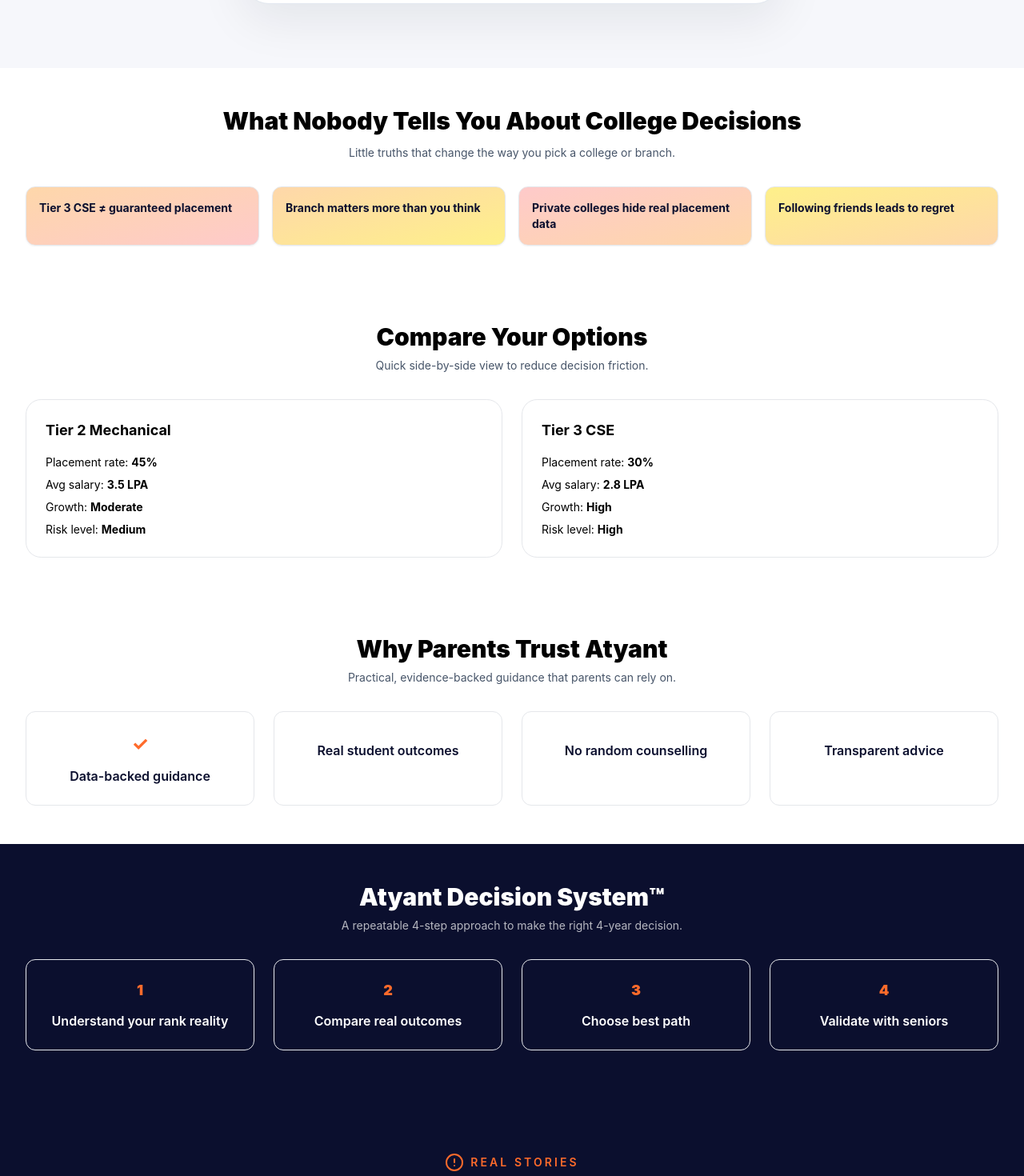
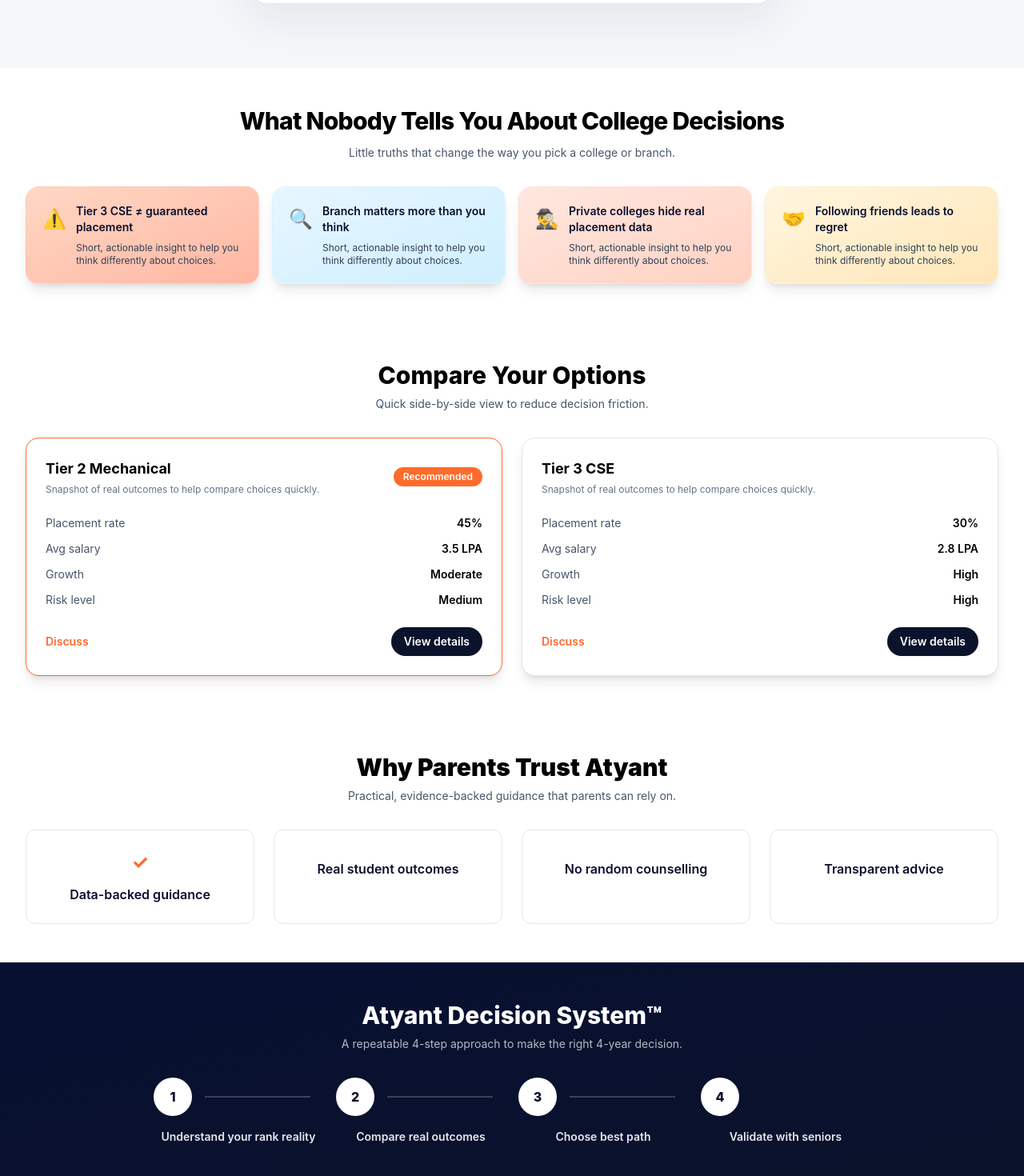
Before and after one commit to Vaish123-M/atyant-assignment, a React (Vite) app: page / in a window 1280 px wide. Shown: the part 2100-3570 px from the top of the page at 80% size. Built offline with nearby package versions, Linux system fonts and the light colour scheme; no server answers.

Commit message:
style: polish WhatNobody, ComparisonSection, AtyantFramework UI (gradients, motion, cards)

```diff
--- a/src/components/AtyantFramework.jsx
+++ b/src/components/AtyantFramework.jsx
@@ -1,4 +1,5 @@
 import React from 'react';
+import { motion } from 'framer-motion';
 
 const steps = [
   'Understand your rank reality',
@@ -9,21 +10,28 @@
 
 export default function AtyantFramework() {
   return (
-    <section className="px-4 py-12 sm:px-6 lg:px-8 bg-[#0B0F2E] text-white">
+    <section className="px-4 py-12 sm:px-6 lg:px-8 bg-gradient-to-br from-[#071032] to-[#0B122B] text-white">
       <div className="mx-auto max-w-7xl">
         <div className="mx-auto max-w-3xl text-center">
-          <h2 className="text-3xl font-black">Atyant Decision System™</h2>
+          <h2 className="text-3xl font-extrabold">Atyant Decision System™</h2>
           <p className="mt-2 text-sm text-white/70">A repeatable 4-step approach to make the right 4-year decision.</p>
         </div>
 
-        <div className="mt-8 grid gap-6 md:grid-cols-4">
-          {steps.map((s, i) => (
-            <div key={s} className="rounded-xl border p-6 text-center bg-white/6">
-              <div className="text-lg font-black text-[#FF6B2B]">{i + 1}</div>
-              <div className="mt-3 font-semibold">{s}</div>
-            </div>
-          ))}
-        </div>
+        <motion.div initial={{ opacity: 0, y: 8 }} whileInView={{ opacity: 1, y: 0 }} viewport={{ once: true, amount: 0.2 }} className="mt-8 flex items-center justify-center">
+          <div className="flex w-full max-w-4xl items-center gap-4">
+            {steps.map((s, i) => (
+              <div key={s} className="flex-1">
+                <div className="flex items-center">
+                  <div className="flex h-12 w-12 items-center justify-center rounded-full bg-white text-[#0B122B] font-extrabold">{i + 1}</div>
+                  {i < steps.length - 1 && (
+                    <div className="flex-1 h-[2px] bg-white/20 mx-4" />
+                  )}
+                </div>
+                <div className="mt-4 text-sm font-semibold text-center text-white/90">{s}</div>
+              </div>
+            ))}
+          </div>
+        </motion.div>
       </div>
     </section>
   );
--- a/src/components/ComparisonSection.jsx
+++ b/src/components/ComparisonSection.jsx
@@ -2,7 +2,7 @@
 import { motion } from 'framer-motion';
 
 const sample = {
-  a: { title: 'Tier 2 Mechanical', placement: '45%', salary: '3.5 LPA', growth: 'Moderate', risk: 'Medium' },
+  a: { title: 'Tier 2 Mechanical', placement: '45%', salary: '3.5 LPA', growth: 'Moderate', risk: 'Medium', highlight: true },
   b: { title: 'Tier 3 CSE', placement: '30%', salary: '2.8 LPA', growth: 'High', risk: 'High' },
 };
 
@@ -11,19 +11,43 @@
     <section className="px-4 py-12 sm:px-6 lg:px-8 bg-white">
       <div className="mx-auto max-w-7xl">
         <div className="mx-auto max-w-3xl text-center">
-          <h2 className="text-3xl font-black">Compare Your Options</h2>
+          <h2 className="text-3xl font-extrabold">Compare Your Options</h2>
           <p className="mt-2 text-sm text-slate-600">Quick side-by-side view to reduce decision friction.</p>
         </div>
 
         <div className="mt-8 grid gap-6 md:grid-cols-2">
           {[sample.a, sample.b].map((opt) => (
-            <motion.div key={opt.title} whileHover={{ y: -6 }} className="rounded-[1.2rem] border p-6">
-              <div className="text-lg font-bold">{opt.title}</div>
-              <div className="mt-4 grid gap-2 text-sm">
-                <div>Placement rate: <strong>{opt.placement}</strong></div>
-                <div>Avg salary: <strong>{opt.salary}</strong></div>
-                <div>Growth: <strong>{opt.growth}</strong></div>
-                <div>Risk level: <strong>{opt.risk}</strong></div>
+            <motion.div key={opt.title} whileHover={{ y: -8 }} className={`rounded-2xl p-6 shadow-lg border ${opt.highlight ? 'border-[#FF6B2B] bg-white' : 'bg-white'}`}>
+              <div className="flex items-center justify-between">
+                <div>
+                  <div className="text-lg font-bold">{opt.title}</div>
+                  <div className="mt-1 text-xs text-slate-500">Snapshot of real outcomes to help compare choices quickly.</div>
+                </div>
+                {opt.highlight && <div className="rounded-full bg-[#FF6B2B] px-3 py-1 text-xs font-semibold text-white">Recommended</div>}
+              </div>
+
+              <div className="mt-6 grid gap-3">
+                <div className="flex items-center justify-between">
+                  <div className="text-sm text-slate-600">Placement rate</div>
+                  <div className="text-sm font-semibold">{opt.placement}</div>
+                </div>
+                <div className="flex items-center justify-between">
+                  <div className="text-sm text-slate-600">Avg salary</div>
+                  <div className="text-sm font-semibold">{opt.salary}</div>
+                </div>
+                <div className="flex items-center justify-between">
+                  <div className="text-sm text-slate-600">Growth</div>
+                  <div className="text-sm font-semibold">{opt.growth}</div>
+                </div>
+                <div className="flex items-center justify-between">
+                  <div className="text-sm text-slate-600">Risk level</div>
+                  <div className="text-sm font-semibold">{opt.risk}</div>
+                </div>
+              </div>
+
+              <div className="mt-6 flex items-center justify-between">
+                <a className="text-sm font-semibold text-[#FF6B2B] hover:underline" href="#">Discuss</a>
+                <button className="rounded-full bg-[#0B122B] px-4 py-2 text-sm font-semibold text-white">View details</button>
               </div>
             </motion.div>
           ))}
--- a/src/components/WhatNobody.jsx
+++ b/src/components/WhatNobody.jsx
@@ -2,28 +2,48 @@
 import { motion } from 'framer-motion';
 
 const items = [
-  { title: 'Tier 3 CSE ≠ guaranteed placement', color: 'from-orange-200 to-red-200' },
-  { title: 'Branch matters more than you think', color: 'from-orange-200 to-yellow-200' },
-  { title: 'Private colleges hide real placement data', color: 'from-red-200 to-orange-200' },
-  { title: 'Following friends leads to regret', color: 'from-yellow-200 to-orange-200' },
+  { title: 'Tier 3 CSE ≠ guaranteed placement', color: 'from-[#FFD8C4] to-[#FFB6A2]', icon: '⚠️' },
+  { title: 'Branch matters more than you think', color: 'from-[#E7F6FF] to-[#CFEFFF]', icon: '🔍' },
+  { title: 'Private colleges hide real placement data', color: 'from-[#FFE7E0] to-[#FFD1C1]', icon: '🕵️‍♂️' },
+  { title: 'Following friends leads to regret', color: 'from-[#FFF6DF] to-[#FFE6B8]', icon: '🤝' },
 ];
+
+const container = {
+  hidden: {},
+  show: {
+    transition: {
+      staggerChildren: 0.08,
+    },
+  },
+};
+
+const card = {
+  hidden: { opacity: 0, y: 8 },
+  show: { opacity: 1, y: 0, transition: { duration: 0.45 } },
+};
 
 export default function WhatNobody() {
   return (
     <section className="px-4 py-12 sm:px-6 lg:px-8">
       <div className="mx-auto max-w-7xl">
         <div className="mx-auto max-w-3xl text-center">
-          <h2 className="text-3xl font-black">What Nobody Tells You About College Decisions</h2>
+          <h2 className="text-3xl font-extrabold tracking-tight">What Nobody Tells You About College Decisions</h2>
           <p className="mt-3 text-sm text-slate-600">Little truths that change the way you pick a college or branch.</p>
         </div>
 
-        <div className="mt-8 grid gap-4 md:grid-cols-4">
+        <motion.div variants={container} initial="hidden" whileInView="show" viewport={{ once: true, amount: 0.2 }} className="mt-8 grid gap-4 md:grid-cols-4">
           {items.map((it) => (
-            <motion.div whileHover={{ y: -6 }} key={it.title} className={`rounded-xl border p-4 shadow-sm bg-gradient-to-br ${it.color}`}>
-              <div className="text-sm font-bold text-[#0B0F2E]">{it.title}</div>
+            <motion.div key={it.title} variants={card} whileHover={{ y: -8, scale: 1.02 }} className={`rounded-2xl p-5 shadow-lg border border-white/10 bg-gradient-to-br ${it.color} text-[#0B0F2E]`}>
+              <div className="flex items-start gap-3">
+                <div className="mt-1 text-2xl">{it.icon}</div>
+                <div>
+                  <div className="text-sm font-semibold">{it.title}</div>
+                  <div className="mt-2 text-xs text-slate-700">Short, actionable insight to help you think differently about choices.</div>
+                </div>
+              </div>
             </motion.div>
           ))}
-        </div>
+        </motion.div>
       </div>
     </section>
   );
```
